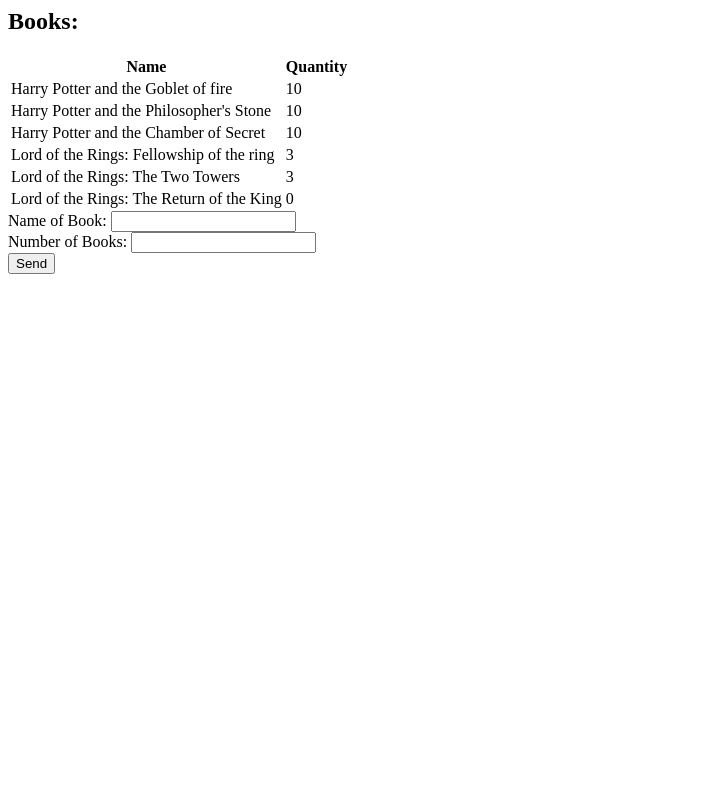
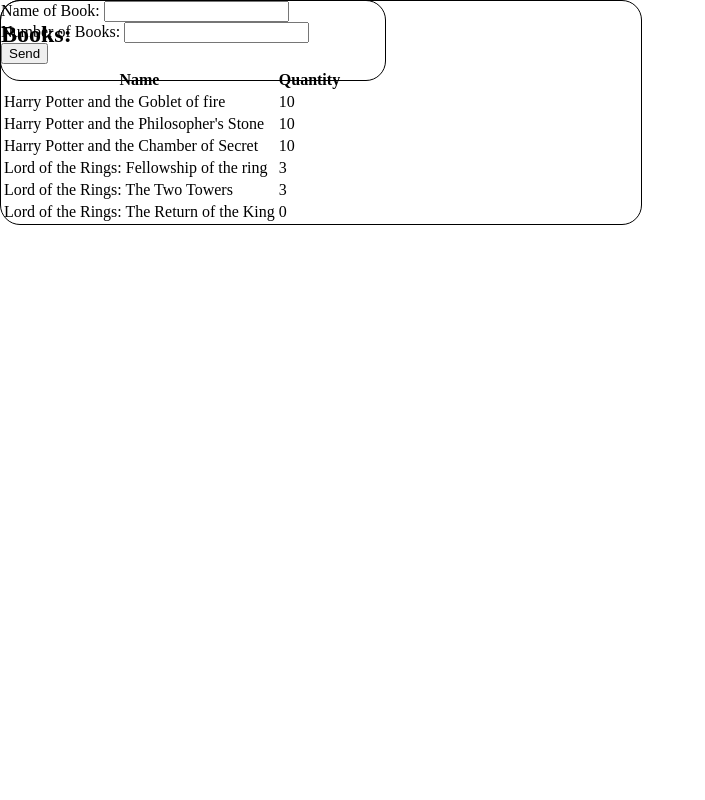
Before and after one commit to borlayda/dipterv2016-microservice, a PHP site: page /store.php in a window 1280 px wide. Shown: the whole page, without its empty margins (0-705 px from the left). Run offline with PHP 8.4, Linux system fonts and the light colour scheme; data comes from the database, SQL or seed files in the repository; data that the repository does not hold is empty.

Commit message:
new layout
Signed-off-by: Daniel Borlay <daniel.borlay@ericsson.com>

```diff
--- a/scripts/webserver/index.html
+++ b/scripts/webserver/index.html
@@ -1,9 +1,11 @@
 <html>
 <head>
 <title>Bookstore Microservice</title>
+<link rel="stylesheet" type="text/css" href="main.css">
 </head>
 <body>
 
+<div id="loginBox">
 <h2>Login:</h2>
 <form action="login.php" method="post">
   <fieldset>
@@ -13,13 +15,14 @@
     </p>
     <p>
       <label for="password">Password</label>
-      <input type="text" id="password" name="password" value=""/>
+      <input type="password" id="password" name="password" value=""/>
     </p>
     <p>
       <input type="submit" value="Login" />
     </p>
   </fieldset>
 </form>
+</div>
 
 </body>
 </html>
--- /dev/null
+++ b/scripts/webserver/main.css
@@ -0,0 +1,30 @@
+html, body {
+   width: 100%;
+   height: 100%;
+   padding: 0;
+   margin: 0;
+}
+
+#loginBox {
+   width: 40%;
+   position: absolute;
+   margin: auto;
+   border: 1px solid black;
+   border-radius: 20px;
+}
+
+#storeBox {
+   width: 50%;
+   position: absolute;
+   margin: auto;
+   border: 1px solid black;
+   border-radius: 20px;
+}
+
+#orderBox {
+   width: 30%;
+   position: absolute;
+   margin: auto;
+   border: 1px solid black;
+   border-radius: 20px;
+}
--- a/scripts/webserver/store.php
+++ b/scripts/webserver/store.php
@@ -1,9 +1,11 @@
 <html>
 <head>
 <title>Bookstore Microservice</title>
+<link rel="stylesheet" type="text/css" href="main.css">
 </head>
 <body>
 
+<div id="storeBox">
 <h2>Books:</h2>
 
 <table>
@@ -39,13 +41,14 @@
 
   </tbody>
 </table>
-
+</div>
+<div id="orderBox">
 <form action="reserve.php" method="post">
     <span>Name of Book: </span><input type="text" name="nameOfBook" /><br/>
     <span>Number of Books: </span><input type="text" name="numberOfBooks"/><br/>
     <input type="submit" name="send" value="Send"/>
 </form>
-
+</div>
 
 </body>
 </html>
```
Also changed, not shown: 3 other files.
